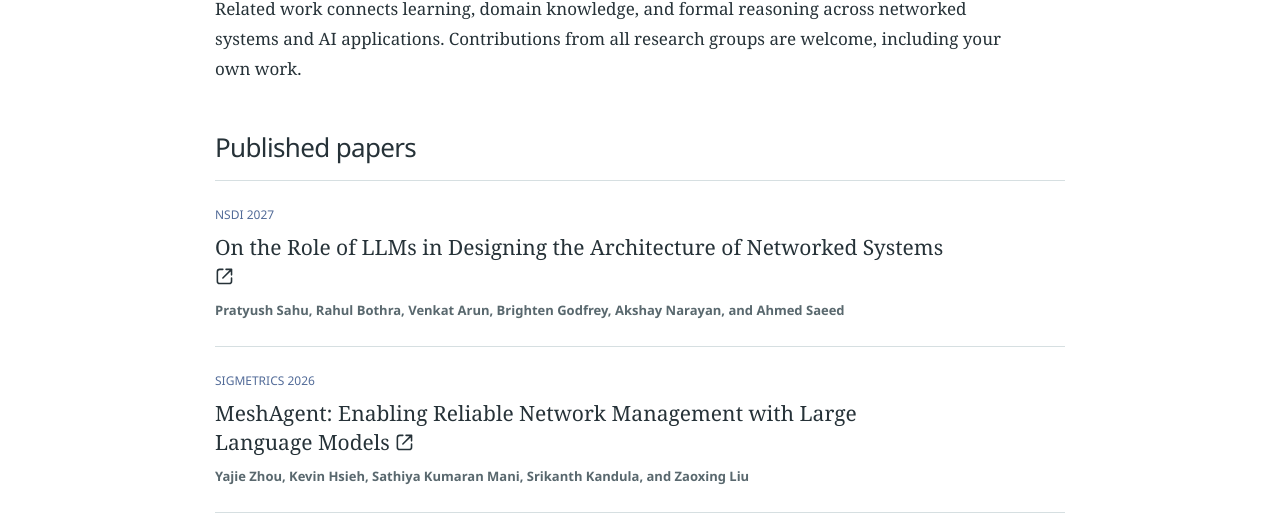
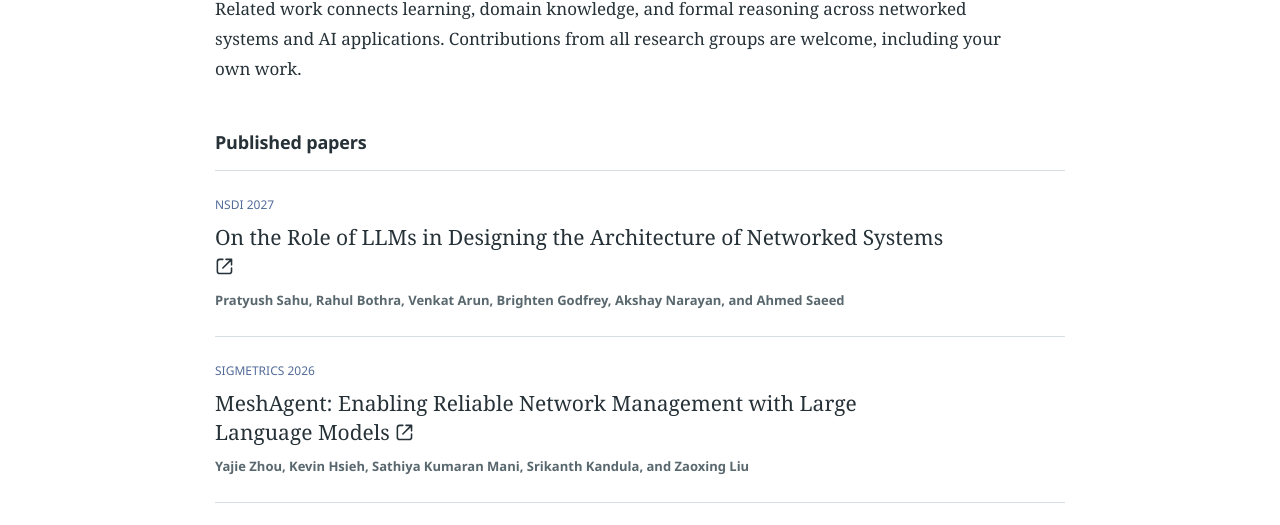
Before and after one commit to neusymnet/neusymnet.github.io, a website: page reading-list.html in a window 1280 px wide. Shown: the part 250-775 px from the top of the page. Drawn offline with Linux system fonts and the light colour scheme.

Commit message:
change font

```diff
--- a/assets/site.css
+++ b/assets/site.css
@@ -1867,7 +1867,7 @@ footer > a {
 main > .community-papers:first-child { border-top: 0; }
 .community-papers > p { max-width: 800px; }
 .community-papers h1 { font-size: clamp(32px, 4.2vw, 46px); font-weight: 500; letter-spacing: -0.04em; }
-.paper-list-title { margin-top: 48px; font-size: 26px; letter-spacing: -.025em; }
+.paper-list-title { margin-top: 48px; font-size: 18px; font-weight: 600; letter-spacing: -.01em; }
 .paper-list-title + .paper-list { margin-top: 16px; }
 .reading-list-actions { display: flex; flex-wrap: wrap; align-items: center; gap: 12px 24px; margin-top: 32px; }
 .reading-list-actions .resource { margin-top: 0; }
```
